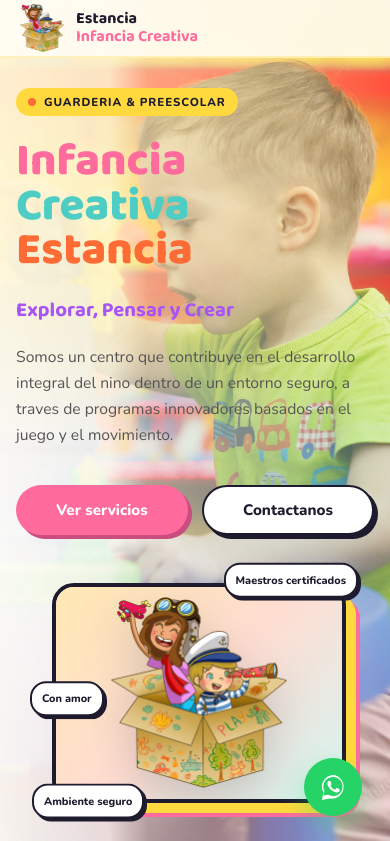
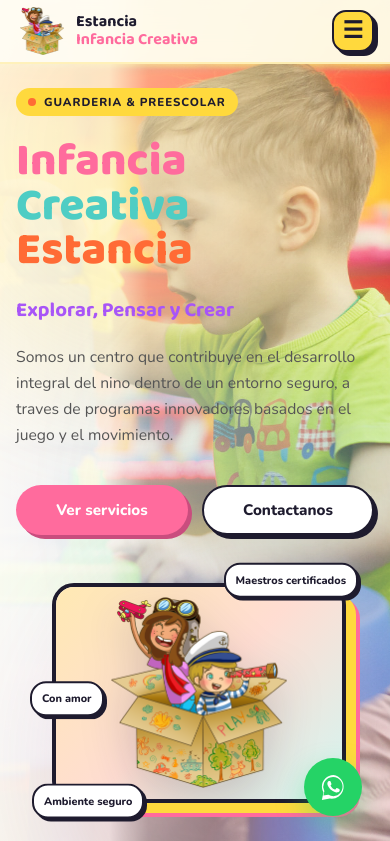
Before and after one commit to collapse-sa/infanciacreativa-app, a React (Create React App) app: page / in a window 390 px wide. Shown: the top 841 px of the page. Built offline with nearby package versions, Linux system fonts and the light colour scheme.

Commit message:
menu hamburguesa

```diff
--- a/src/App.css
+++ b/src/App.css
@@ -134,6 +134,38 @@ a {
   transform: translate(-2px, -2px);
 }
 
+.mobile-menu-btn {
+  align-items: center;
+  background: var(--yellow);
+  border: 2.5px solid var(--dark);
+  border-radius: 14px;
+  box-shadow: 4px 4px 0 var(--dark);
+  color: var(--dark);
+  cursor: pointer;
+  display: none;
+  font-size: 1.6rem;
+  font-weight: 900;
+  height: 46px;
+  justify-content: center;
+  line-height: 1;
+  transition: 0.2s ease;
+  width: 46px;
+}
+
+.mobile-menu-btn:hover {
+  box-shadow: 6px 6px 0 var(--dark);
+  transform: translate(-2px, -2px);
+}
+
+.mobile-menu-btn span {
+  display: block;
+  line-height: 1;
+}
+
+.mobile-menu {
+  display: none;
+}
+
 .hero {
   align-items: center;
   background:
@@ -1394,8 +1426,80 @@ a {
 }
 
 @media (max-width: 900px) {
+  .nav {
+    height: 70px;
+    padding: 0 18px;
+  }
+
   .nav-links {
     display: none;
+  }
+
+  .mobile-menu-btn {
+    display: inline-flex;
+  }
+
+  .mobile-menu {
+    background: var(--white);
+    border: 3px solid var(--dark);
+    border-radius: 24px;
+    box-shadow: 7px 7px 0 var(--dark);
+    display: none;
+    flex-direction: column;
+    gap: 10px;
+    left: 18px;
+    padding: 18px;
+    position: absolute;
+    right: 18px;
+    top: 82px;
+    z-index: 999;
+  }
+
+  .nav-open .mobile-menu {
+    display: flex;
+  }
+
+  .mobile-menu a {
+    align-items: center;
+    background: #fff3c4;
+    border-radius: 999px;
+    color: var(--dark);
+    display: flex;
+    font-size: 0.95rem;
+    font-weight: 900;
+    justify-content: center;
+    min-height: 44px;
+    transition: 0.2s ease;
+  }
+
+  .mobile-menu a:nth-child(2) {
+    background: #ffe0ec;
+  }
+
+  .mobile-menu a:nth-child(3) {
+    background: #d4f5f1;
+  }
+
+  .mobile-menu a:nth-child(4) {
+    background: #e8f5e9;
+  }
+
+  .mobile-menu a:nth-child(5) {
+    background: #e5ddff;
+  }
+
+  .mobile-menu a:nth-child(6) {
+    background: #fff3c4;
+  }
+
+  .mobile-menu a:hover {
+    transform: translateX(4px);
+  }
+
+  .mobile-menu .mobile-menu-cta {
+    background: var(--pink);
+    box-shadow: 3px 3px 0 #c94d7e;
+    color: white;
   }
 
   .hero,
@@ -1494,7 +1598,7 @@ a {
 
 @media (max-width: 600px) {
   .nav {
-    height: 58px;
+    height: 64px;
     padding: 0 16px;
   }
 
@@ -1514,6 +1618,18 @@ a {
 
   .nav-logo-text {
     font-size: 1rem;
+  }
+
+  .mobile-menu {
+    left: 14px;
+    right: 14px;
+    top: 74px;
+  }
+
+  .mobile-menu-btn {
+    font-size: 1.45rem;
+    height: 42px;
+    width: 42px;
   }
 
   .hero {
--- a/src/App.js
+++ b/src/App.js
@@ -125,6 +125,15 @@ const testimonials = [
   },
 ];
 
+const navLinks = [
+  { label: 'Inicio', href: '#inicio' },
+  { label: 'Nosotros', href: '#nosotros' },
+  { label: 'Servicios', href: '#servicios' },
+  { label: 'Galeria', href: '#galeria' },
+  { label: 'Ubicacion', href: '#ubicacion' },
+  { label: 'Testimonios', href: '#testimonios' },
+];
+
 const icons = {
   location: (
     <path d="M12 21s7-4.8 7-11a7 7 0 1 0-14 0c0 6.2 7 11 7 11Zm0-8a3 3 0 1 0 0-6 3 3 0 0 0 0 6Z" />
@@ -150,6 +159,7 @@ function ContactIcon({ name }) {
 
 function App() {
   const [scrolled, setScrolled] = useState(false);
+  const [isMenuOpen, setIsMenuOpen] = useState(false);
 
   useEffect(() => {
     const onScroll = () => setScrolled(window.scrollY > 20);
@@ -162,7 +172,7 @@ function App() {
 
   return (
     <>
-      <nav className={`nav ${scrolled ? 'scrolled' : ''}`}>
+      <nav className={`nav ${scrolled ? 'scrolled' : ''} ${isMenuOpen ? 'nav-open' : ''}`}>
         <a className="nav-logo" href="#inicio">
           <span className="nav-logo-dot">
             <img src={logo} alt="" />
@@ -174,14 +184,38 @@ function App() {
         </a>
 
         <ul className="nav-links">
-          <li><a href="#inicio">Inicio</a></li>
-          <li><a href="#nosotros">Quienes Somos?</a></li>
-          <li><a href="#servicios">Servicios</a></li>
-          <li><a href="#galeria">Galeria</a></li>
-          <li><a href="#ubicacion">Ubicacion</a></li>
-          <li><a href="#testimonios">Testimonios</a></li>
+          {navLinks.map((link) => (
+            <li key={link.href}>
+              <a href={link.href}>{link.label}</a>
+            </li>
+          ))}
           <li><a className="nav-cta" href="#contacto">Contacto</a></li>
         </ul>
+
+        <button
+          className="mobile-menu-btn"
+          type="button"
+          aria-label={isMenuOpen ? 'Cerrar menu' : 'Abrir menu'}
+          aria-expanded={isMenuOpen}
+          onClick={() => setIsMenuOpen((open) => !open)}
+        >
+          <span>{isMenuOpen ? 'X' : '\u2630'}</span>
+        </button>
+
+        <div className="mobile-menu">
+          {navLinks.map((link) => (
+            <a href={link.href} key={link.href} onClick={() => setIsMenuOpen(false)}>
+              {link.label}
+            </a>
+          ))}
+          <a
+            className="mobile-menu-cta"
+            href="#contacto"
+            onClick={() => setIsMenuOpen(false)}
+          >
+            Contacto
+          </a>
+        </div>
       </nav>
 
       <section id="inicio" className="hero" style={{ '--hero-bg': `url(${heroBg})` }}>
```
